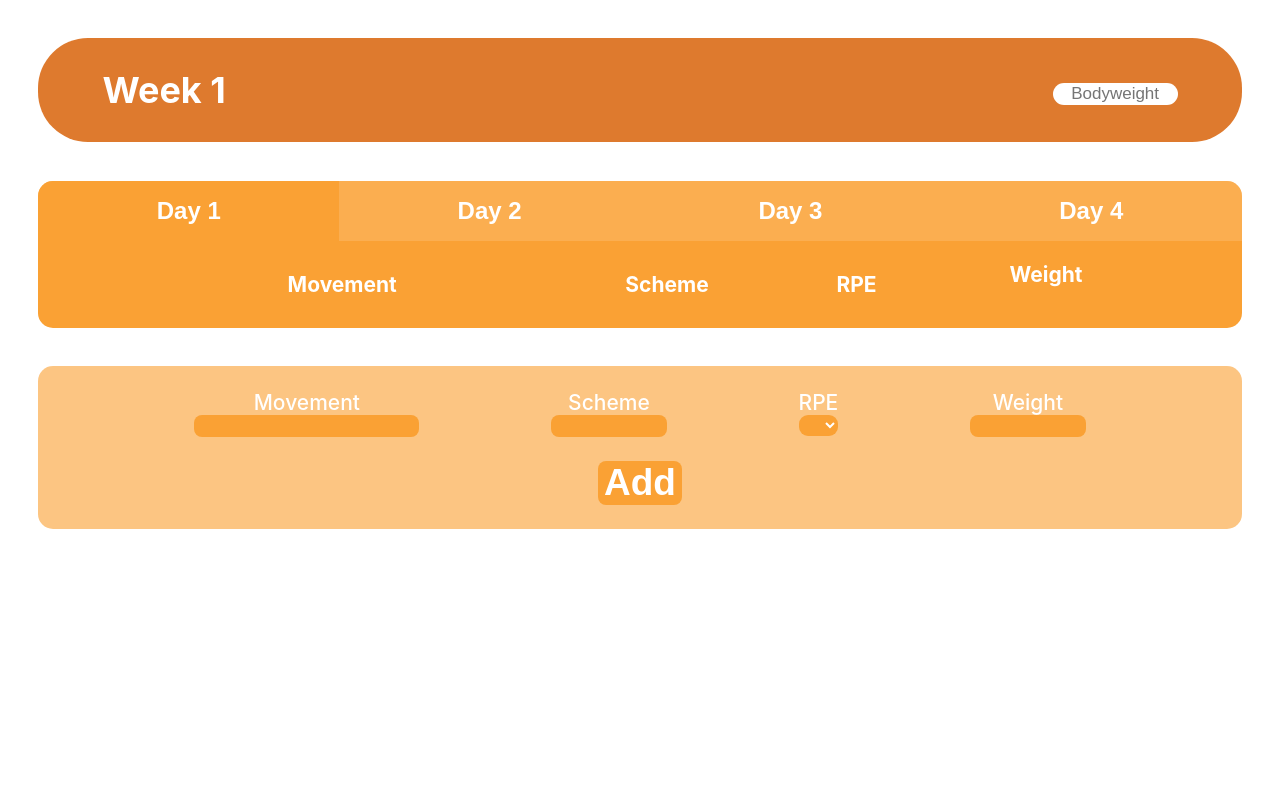
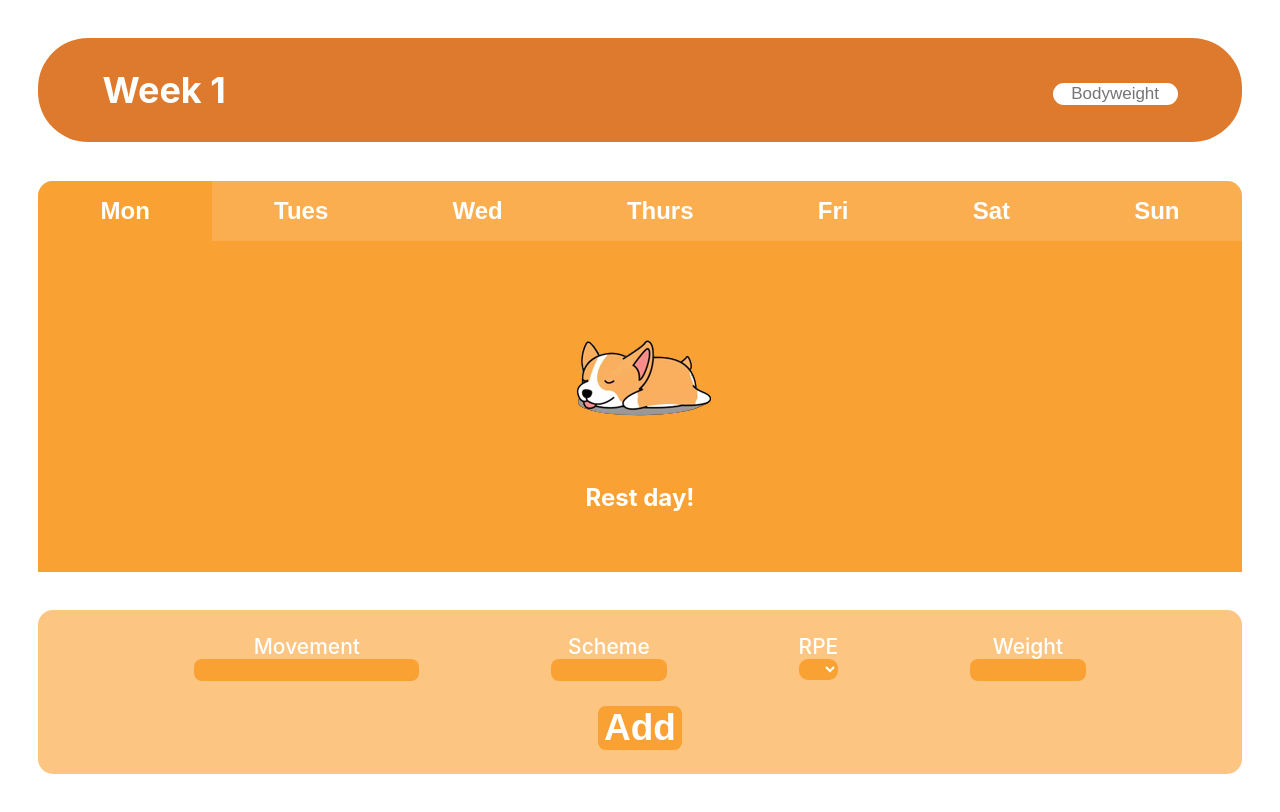
Before and after one commit to 2bato/coachingplatform, a React (Create React App) app: page / in a window 1280 px wide. Built offline with nearby package versions, Linux system fonts and the light colour scheme.

Commit message:
Updated days of the week and added rest day msg

```diff
--- a/src/components/DayTab.css
+++ b/src/components/DayTab.css
@@ -11,7 +11,7 @@
 }
 
 .Tabs button {
-    color: white;
+  color: white;
   flex: 1 0 auto;
   background-color: inherit;
   border: none;
@@ -31,9 +31,23 @@
   border-top-right-radius: 15px;
 }
 .Tabs button:hover {
-  background-color:  rgba(250, 161, 52, 0.616)
+  background-color: rgba(250, 161, 52, 0.616);
 }
 
 .Tabs button.active {
-  background-color:  rgba(250, 161, 52)
+  background-color: rgba(250, 161, 52);
 }
+
+.Tab-content {
+  background-color: rgba(250, 161, 52);
+  font-weight: bold;
+  font-size: calc(8px + 2vmin);
+  color: white;
+}
+
+.Tab-content p {
+  margin-bottom: 5%;
+}
+.image {
+  margin: 8% 0 2% 0;
+}
--- a/src/components/DayTab.js
+++ b/src/components/DayTab.js
@@ -2,31 +2,11 @@ import React, { useContext, useState } from 'react';
 import './DayTab.css';
 import Exercise from './Exercise';
 import { TabContext } from './Tabs/TabProvider';
+import image from '../assets/corgi.png';
 
 const DayTab = ({ props }) => {
   const { activeTab, switchTab } = useContext(TabContext);
-  const tabContent = [
-    <div>
-      <Exercise
-        props={props.filter((exercise) => exercise.day === activeTab)}
-      />
-    </div>,
-    <div>
-      <Exercise
-        props={props.filter((exercise) => exercise.day === activeTab)}
-      />
-    </div>,
-    <div>
-      <Exercise
-        props={props.filter((exercise) => exercise.day === activeTab)}
-      />
-    </div>,
-    <div>
-      <Exercise
-        props={props.filter((exercise) => exercise.day === activeTab)}
-      />
-    </div>,
-  ];
+  const dayNames = ['Mon', 'Tues', 'Wed', 'Thurs', 'Fri', 'Sat', 'Sun'];
 
   const tabClickHandler = (tabIndex) => {
     switchTab(tabIndex);
@@ -35,17 +15,28 @@ const DayTab = ({ props }) => {
   return (
     <div className="Overall">
       <div className="Tabs">
-        {tabContent.map((cotent, index) => (
+        {dayNames.map((day, index) => (
           <button
             key={index}
             className={index === activeTab ? 'active' : ''}
             onClick={() => tabClickHandler(index)}
           >
-            Day {index + 1}
+            {day}
           </button>
         ))}
       </div>
-      <div className="tab-content">{tabContent[activeTab]}</div>
+      <div className="Tab-content">
+        {props.filter((exercise) => exercise.day === activeTab).length === 0 ? (
+          <div>
+            <img src={image} className="image" />
+            <p>Rest day!</p>
+          </div>
+        ) : (
+          <Exercise
+            props={props.filter((exercise) => exercise.day === activeTab)}
+          />
+        )}
+      </div>
     </div>
   );
 };
```
Also changed, not shown: src/assets/corgi.png (added).
